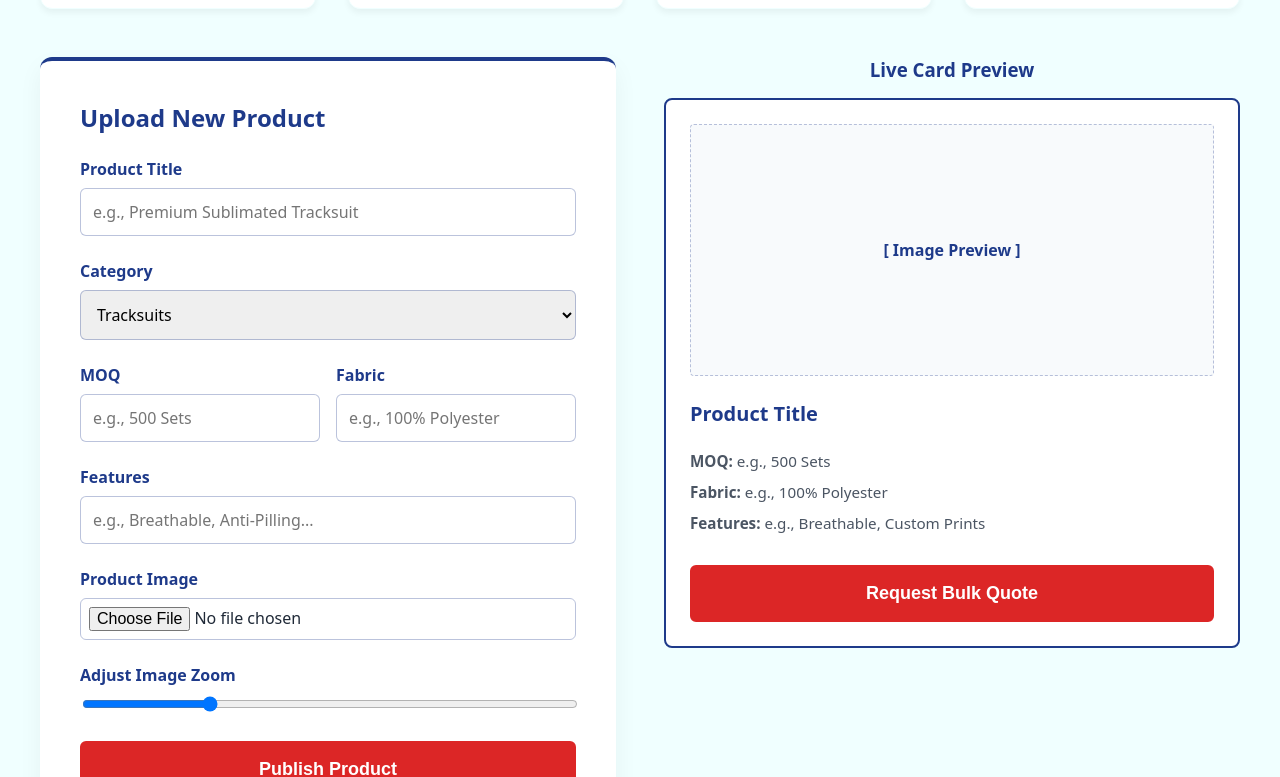
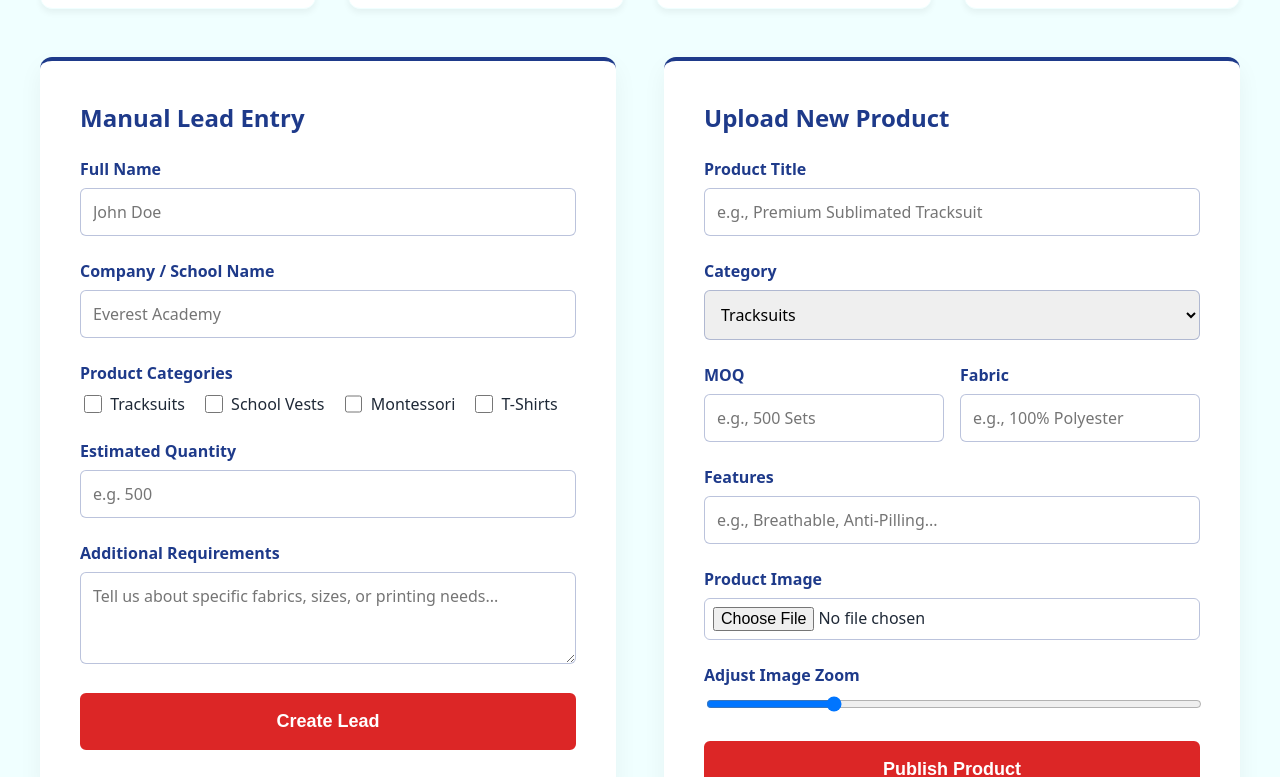
Before and after one commit to dipesh-debug/clothing-catalogue, a Next.js app in the folder clothing-catalogue/: page /admin in a window 1280 px wide. Shown: the part 388-1165 px from the top of the page. Built offline with nearby package versions, Linux system fonts and the light colour scheme; no server answers; the database is empty.

Commit message:
Sprint 16: Add manual lead creation and lead editing suite

```diff
--- a/clothing-catalogue/app/admin/page.tsx
+++ b/clothing-catalogue/app/admin/page.tsx
@@ -18,6 +18,14 @@ export default function AdminDashboard() {
   const [imageScale, setImageScale] = useState<number>(1);
   const [leads, setLeads] = useState<any[]>([]);
   const [logs, setLogs] = useState<any[]>([]);
+  const [leadFormData, setLeadFormData] = useState({
+    fullName: '',
+    company: '',
+    category: [] as string[],
+    quantity: '',
+    requirements: ''
+  });
+  const [editingLeadId, setEditingLeadId] = useState<string | null>(null);
 
   useEffect(() => {
     fetchLeads();
@@ -67,6 +75,43 @@ export default function AdminDashboard() {
 
     fetchLeads();
     fetchLogs();
+  };
+
+  const handleLeadChange = (e: React.ChangeEvent<HTMLInputElement | HTMLTextAreaElement>) => {
+    const { id, value } = e.target;
+    setLeadFormData((prev) => ({ ...prev, [id]: value }));
+  };
+
+  const handleLeadCategoryChange = (e: React.ChangeEvent<HTMLInputElement>) => {
+    const { value, checked } = e.target;
+    setLeadFormData((prev) => {
+      if (checked) return { ...prev, category: [...prev.category, value] };
+      return { ...prev, category: prev.category.filter((c) => c !== value) };
+    });
+  };
+
+  const handleLeadSubmit = async (e: React.FormEvent) => {
+    e.preventDefault();
+    const payload = { ...leadFormData, quantity: Number(leadFormData.quantity) };
+
+    if (editingLeadId) {
+      const { error } = await supabase.from('leads').update(payload).eq('id', editingLeadId);
+      if (error) return alert(`Error updating lead: ${error.message}`);
+    } else {
+      const { error } = await supabase.from('leads').insert([payload]);
+      if (error) return alert(`Error inserting lead: ${error.message}`);
+    }
+
+    setLeadFormData({ fullName: '', company: '', category: [], quantity: '', requirements: '' });
+    setEditingLeadId(null);
+    fetchLeads();
+  };
+
+  const handleEditLead = (lead: any) => {
+    setEditingLeadId(lead.id);
+    const parsedCategory = Array.isArray(lead.category) ? lead.category : (lead.category || '').split(',').map((c: string) => c.trim()).filter(Boolean);
+    setLeadFormData({ fullName: lead.fullName || '', company: lead.company || '', category: parsedCategory, quantity: lead.quantity ? String(lead.quantity) : '', requirements: lead.requirements || '' });
+    window.scrollTo({ top: 0, behavior: 'smooth' });
   };
 
   const handleChange = (e: React.ChangeEvent<HTMLInputElement | HTMLTextAreaElement | HTMLSelectElement>) => {
@@ -214,9 +259,60 @@ export default function AdminDashboard() {
 
       <div className="contact-container">
 
-        {/* Left Column: Product Upload Form */}
+        {/* Left Column: Manual Lead Entry / Edit Form */}
         <div>
-          <div className="contact-form-card" style={{ marginBottom: '3rem' }}>
+          <div className="contact-form-card" style={{ borderTop: editingLeadId ? '4px solid var(--accent-color)' : '4px solid var(--bg-secondary)', marginBottom: '3rem' }}>
+            <h2 style={{ color: editingLeadId ? 'var(--accent-color)' : 'var(--bg-secondary)', marginTop: 0, marginBottom: '1.5rem' }}>
+              {editingLeadId ? 'Edit Lead' : 'Manual Lead Entry'}
+            </h2>
+            <form onSubmit={handleLeadSubmit}>
+              <div className="form-group">
+                <label className="form-label" htmlFor="fullName">Full Name</label>
+                <input type="text" id="fullName" className="form-control" placeholder="John Doe" required value={leadFormData.fullName} onChange={handleLeadChange} />
+              </div>
+
+              <div className="form-group">
+                <label className="form-label" htmlFor="company">Company / School Name</label>
+                <input type="text" id="company" className="form-control" placeholder="Everest Academy" required value={leadFormData.company} onChange={handleLeadChange} />
+              </div>
+
+              <div className="form-group">
+                <label className="form-label">Product Categories</label>
+                <div style={{ display: 'flex', gap: '1rem', flexWrap: 'wrap', marginTop: '0.5rem' }}>
+                  {['Tracksuits', 'School Vests', 'Montessori', 'T-Shirts'].map((cat) => (
+                    <label key={cat} style={{ display: 'flex', alignItems: 'center', gap: '0.35rem', cursor: 'pointer' }}>
+                      <input type="checkbox" name="category" value={cat} checked={leadFormData.category.includes(cat)} onChange={handleLeadCategoryChange} style={{ width: '1.1rem', height: '1.1rem' }} />
+                      <span>{cat}</span>
+                    </label>
+                  ))}
+                </div>
+              </div>
+
+              <div className="form-group">
+                <label className="form-label" htmlFor="quantity">Estimated Quantity</label>
+                <input type="number" id="quantity" className="form-control" placeholder="e.g. 500" min="1" required value={leadFormData.quantity} onChange={handleLeadChange} />
+              </div>
+
+              <div className="form-group">
+                <label className="form-label" htmlFor="requirements">Additional Requirements</label>
+                <textarea id="requirements" className="form-control" rows={3} placeholder="Tell us about specific fabrics, sizes, or printing needs..." value={leadFormData.requirements} onChange={handleLeadChange}></textarea>
+              </div>
+
+              <button type="submit" className="btn-primary btn-block">
+                {editingLeadId ? 'Update Lead' : 'Create Lead'}
+              </button>
+              {editingLeadId && (
+                <button type="button" onClick={() => { setEditingLeadId(null); setLeadFormData({ fullName: '', company: '', category: [], quantity: '', requirements: '' }); }} className="btn-secondary btn-block" style={{ marginTop: '1rem' }}>
+                  Cancel Edit
+                </button>
+              )}
+            </form>
+          </div>
+        </div>
+
+        {/* Right Column: Product Upload CMS & Live Preview */}
+        <div>
+          <div className="contact-form-card" style={{ marginBottom: '2rem' }}>
             <h2 style={{ color: 'var(--bg-secondary)', marginTop: 0, marginBottom: '1.5rem' }}>Upload New Product</h2>
             <form onSubmit={handleSubmit}>
               <div className="form-group">
@@ -265,10 +361,7 @@ export default function AdminDashboard() {
               </button>
             </form>
           </div>
-        </div>
 
-        {/* Right Column: Live Preview */}
-        <div style={{ position: 'relative' }}>
           <div style={{ position: 'sticky', top: '100px' }}>
             <h3 style={{ margin: '0 0 1rem 0', color: 'var(--bg-secondary)', textAlign: 'center' }}>
               Live Card Preview
@@ -328,7 +421,8 @@ export default function AdminDashboard() {
                       <button onClick={() => toggleFulfillment(lead.id, !!lead.is_fulfilled)} style={{ backgroundColor: 'transparent', border: '1px solid var(--bg-secondary)', color: 'var(--bg-secondary)', padding: '0.35rem 0.85rem', borderRadius: '999px', fontSize: '0.85rem', fontWeight: 600, cursor: 'pointer', whiteSpace: 'nowrap' }}>Mark as Fulfilled</button>
                     )}
                   </td>
-                  <td style={{ padding: '1rem', textAlign: 'center' }}>
+                  <td style={{ padding: '1rem', textAlign: 'center', whiteSpace: 'nowrap' }}>
+                    <button onClick={() => handleEditLead(lead)} style={{ background: 'transparent', border: 'none', color: 'var(--bg-secondary)', cursor: 'pointer', fontSize: '1.1rem', marginRight: '0.75rem' }} aria-label="Edit Lead">✏️</button>
                     <button onClick={() => handleDeleteLead(lead.id)} style={{ background: 'transparent', border: 'none', color: 'var(--accent-color)', cursor: 'pointer', fontSize: '1.25rem', fontWeight: 'bold' }} aria-label="Delete Lead">×</button>
                   </td>
                 </tr>
```
